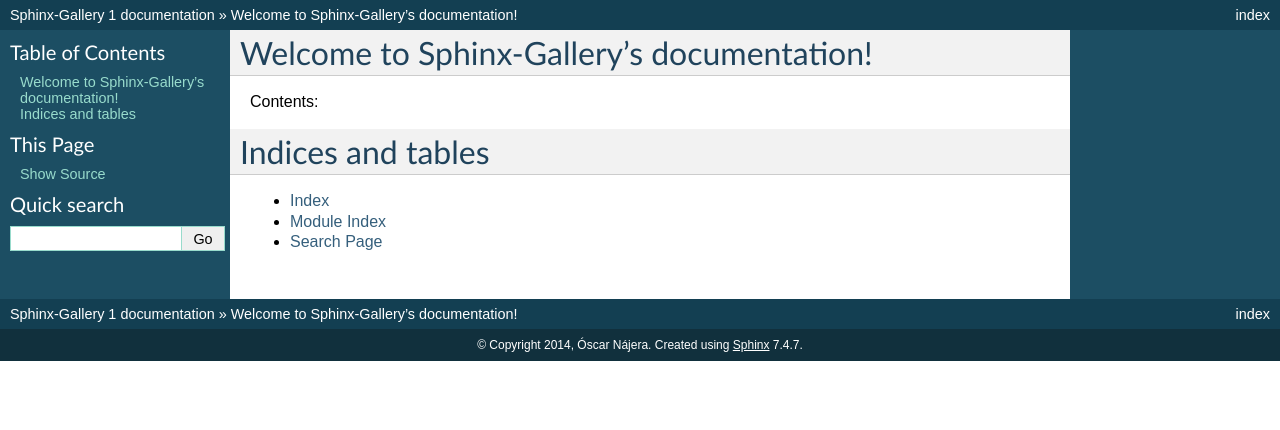
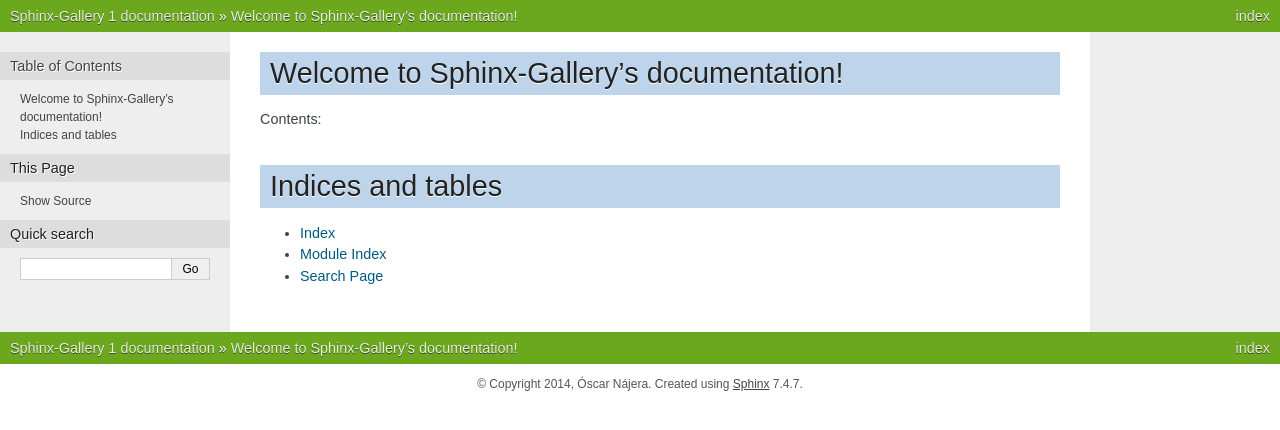
Before and after one commit to sphinx-gallery/sphinx-gallery, a Sphinx documentation site: the page built from docs/index.rst, in a window 1280 px wide. Shown: the top 430 px of the page. Built offline with Sphinx 7.4.7, drawn with Linux system fonts in a browser that asks for light colours.

```diff
--- /dev/null
+++ b/docs/_static/gallery.css
@@ -0,0 +1,73 @@
+/******** For the gallery **************/
+
+/* ------- Fix maximum size of thumbnails in example gallery -------------- */
+div.thumbnailContainer img {
+    max-width: 160px;
+    max-height: 160px;
+    /*display: block;*/
+    margin: auto auto auto -8px;
+    display: inline;
+}
+
+div.thumbnailContainer div.figure {
+    float: left;
+    margin: 10px 11px 7em 11px;
+    -webkit-border-radius: 10px;
+    -moz-border-radius: 10px;
+    border-radius: 10px;
+    border: 2px solid #FFF;
+    background-color: #FFF;
+    width: 150px;
+    height: 100px;
+    -webkit-background-size: 150px 100px;
+    -moz-background-size: 150px 100px;
+}
+
+*[tooltip] {
+    position: relative;
+    float: left;
+}
+
+*[tooltip]:hover:after{
+    background: rgba(0,0,0,.8);
+    border-radius: 5px;
+    color: white;
+    content: attr(tooltip);
+    left: 95%;
+    padding: 5px 15px;
+    position: absolute;
+    z-index: 98;
+    width: 220px;
+    bottom: 52%
+}
+
+
+*[tooltip]:hover:before {
+    content: "";
+    position: absolute;
+    z-index: 99;
+    border: solid;
+    border-color: #333 transparent;
+    border-width: 18px 0px 0px 20px;
+    left: 85%;
+    bottom: 58%
+}
+
+div.thumbnailContainer {
+    box-shadow: none;
+    border: solid white 1px;
+    padding-top: 5px;
+}
+
+div.thumbnailContainer:hover {
+    box-shadow: 0 0 15px rgba(142, 176, 202, 0.5);
+    border: solid #B4DDFC 1px;
+}
+
+div.thumbnailContainer div p {
+    margin: 0 0 .1em 0;
+}
+
+div.thumbnailContainer div a {
+    display: block; /* To have a better hover behavior */
+}
--- /dev/null
+++ b/docs/_templates/layout.html
@@ -0,0 +1,2 @@
+{% extends "!layout.html" %}
+{% set css_files = css_files + ["_static/gallery.css"] %}
--- a/docs/conf.py
+++ b/docs/conf.py
@@ -14,11 +14,11 @@
 
 import sys
 import os
-import mock
+#import mock
 
-MOCK_MODULES = ['numpy', 'scipy', 'matplotlib', 'matplotlib.pyplot', 'scipy.interpolate', 'sklearn.externals']
-for mod_name in MOCK_MODULES:
-    sys.modules[mod_name] = mock.Mock()
+#MOCK_MODULES = ['numpy', 'scipy', 'matplotlib', 'matplotlib.pyplot', 'scipy.interpolate', 'sklearn.externals']
+#for mod_name in MOCK_MODULES:
+    #sys.modules[mod_name] = mock.Mock()
 # If extensions (or modules to document with autodoc) are in another directory,
 # add these directories to sys.path here. If the directory is relative to the
 # documentation root, use os.path.abspath to make it absolute, like shown here.
@@ -110,7 +110,7 @@
 
 # The theme to use for HTML and HTML Help pages.  See the documentation for
 # a list of builtin themes.
-html_theme = 'default'
+html_theme = 'nature'
 
 # Theme options are theme-specific and customize the look and feel of a theme
 # further.  For a list of options available for each theme, see the
```
Also changed, not shown: 2 other files.
